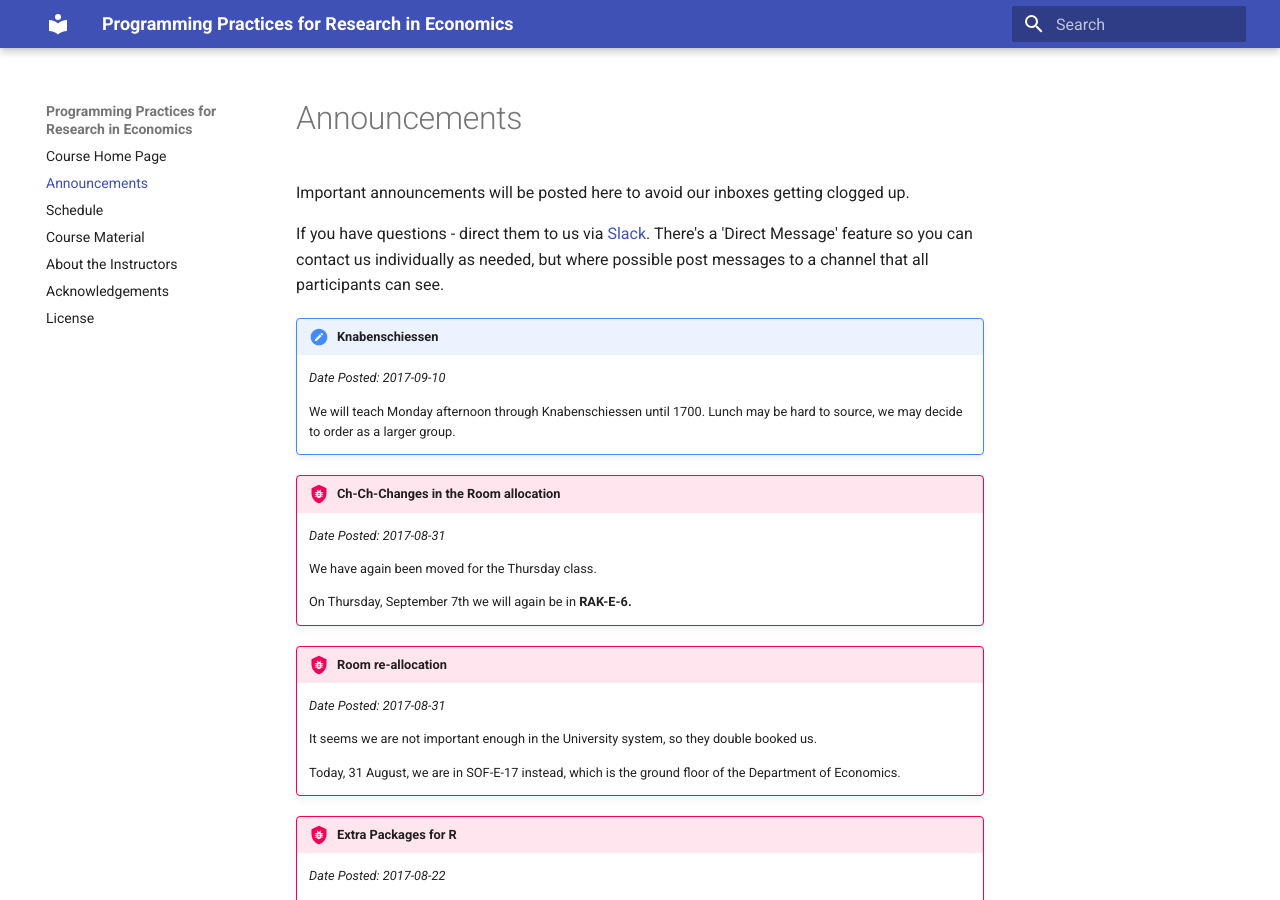
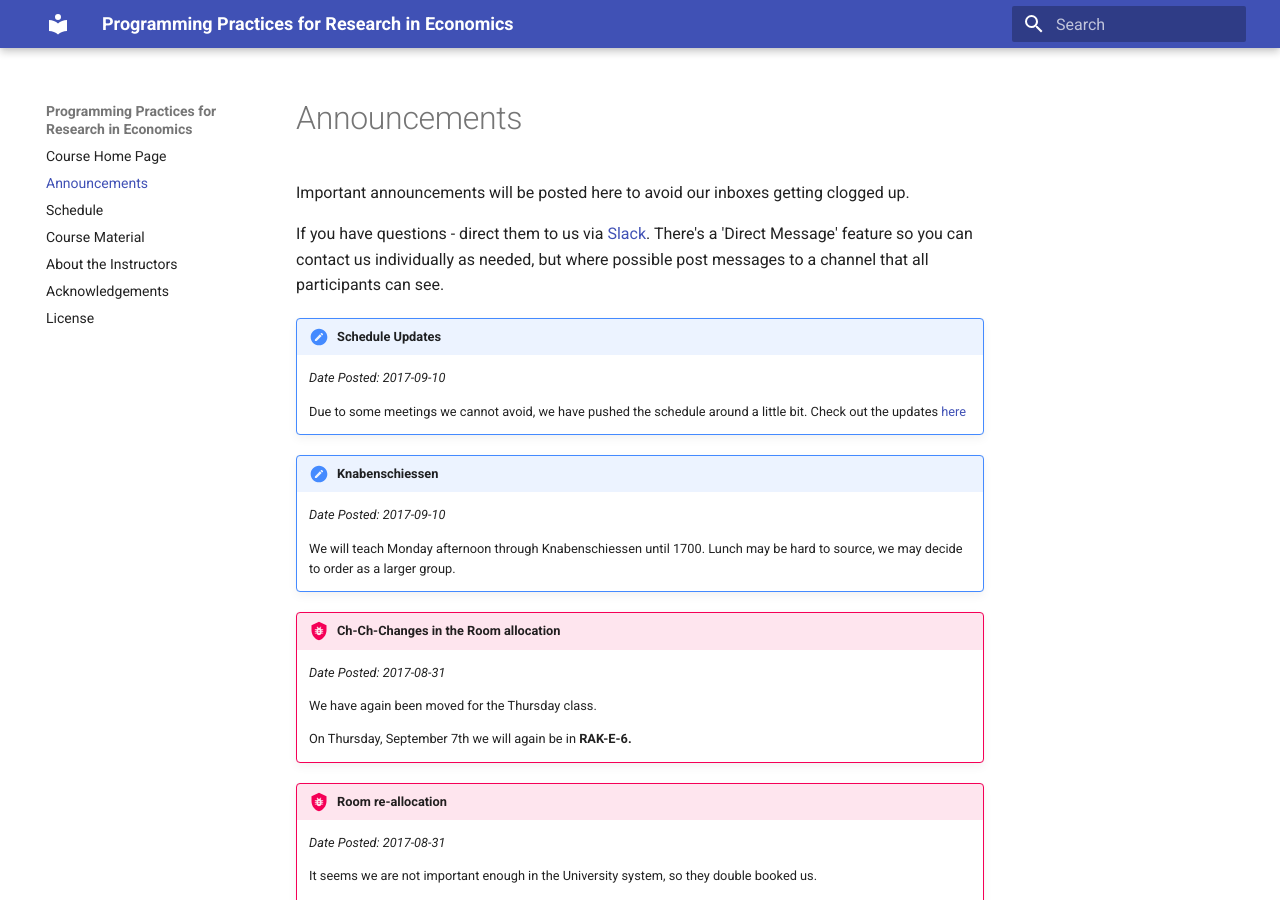
Before and after one commit to tisem-digital-marketing/2021-smwa, an MkDocs documentation site: the page built from docs/announcements.md, in a window 1280 px wide and 900 px high. Built offline with MkDocs 1.6.1 and Material for MkDocs 9.7.7, drawn with Linux system fonts in a browser that asks for light colours; old or Windows-style settings are respelled for this version of MkDocs.

Commit message:
schedule updates due to conflicting phd meetings

```diff
--- a/docs/announcements.md
+++ b/docs/announcements.md
@@ -3,6 +3,13 @@
 Important announcements will be posted here to avoid our inboxes getting clogged up.
 
 If you have questions - direct them to us via [Slack](https://pp4rs.slack.com). There's a 'Direct Message' feature so you can contact us individually as needed, but where possible post messages to a channel that all participants can see.
+
+
+!!! note "Schedule Updates"
+    *Date Posted: 2017-09-10*
+
+    Due to some meetings we cannot avoid, we have pushed the schedule around a little bit.
+    Check out the updates [here](./schedule.md)
 
 !!! note "Knabenschiessen"
     *Date Posted: 2017-09-10*
```
Also changed, not shown: docs/schedule.md (+2 -2 lines).
